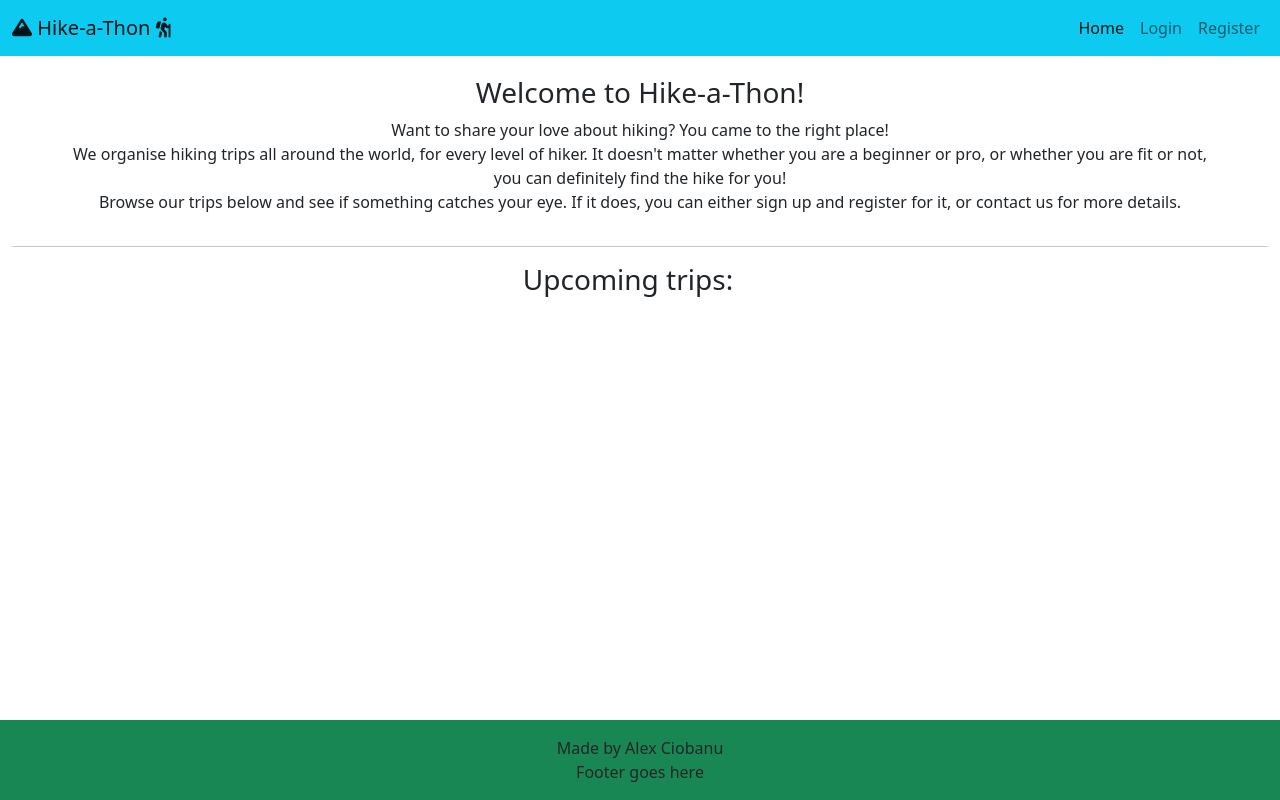
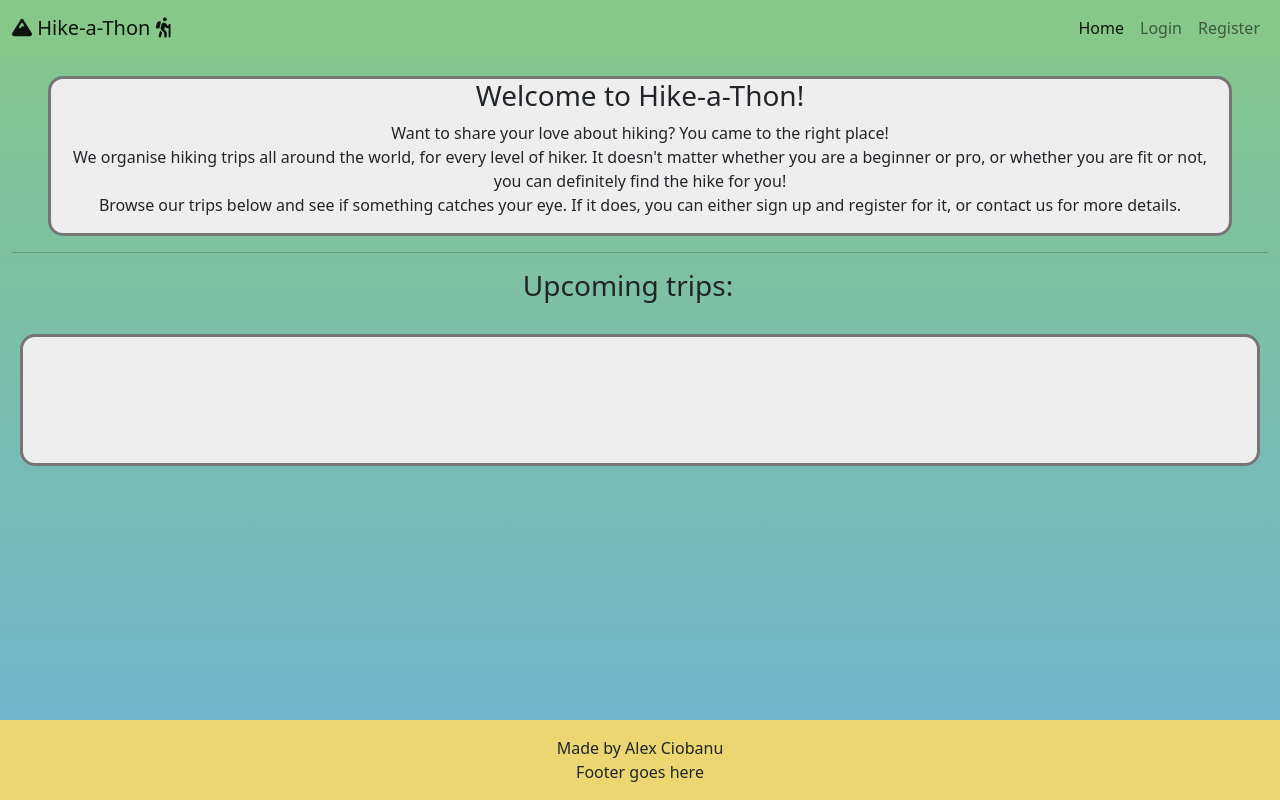
Before and after one commit to AlexGCbn/CI_PP4_Hike-a-thon, a Django app: page / in a window 1280 px wide. Run offline with Django 3.2, Linux system fonts and the light colour scheme; data that the repository does not hold is empty; some libraries are stand-ins or nearby versions.

Commit message:
Add colours to stylesheet

```diff
--- a/static/css/style.css
+++ b/static/css/style.css
@@ -1,5 +1,13 @@
+body {
+    background: linear-gradient(rgb(133, 200, 138), rgb(111, 178, 210));
+}
+
 main > .container-fluid {
     padding-top: 60px;
+}
+
+.navbar {
+    background-color: rgb(133, 200, 138);
 }
 
 .card-row {
@@ -15,3 +23,20 @@ main > .container-fluid {
 .trip-description {
     width: 80%;
 }
+
+.welcome-text {
+    background-color: rgb(238, 238, 238);
+    border: 3px solid rgba(0, 0, 0, 0.5);
+    border-radius: 15px;
+}
+
+.trip-cards {
+    background-color: rgb(238, 238, 238);
+    border: 3px solid rgba(0, 0, 0, 0.5);
+    border-radius: 15px;
+    padding: 5%;
+}
+
+.footer {
+    background-color: rgb(235, 214, 113);
+}
--- a/templates/base.html
+++ b/templates/base.html
@@ -18,7 +18,7 @@
 
 <body class="d-flex flex-column min-vh-100">
     <!-- Navigation -->
-    <nav class="navbar navbar-expand-md navbar-light fixed-top bg-info">
+    <nav class="navbar navbar-expand-md navbar-light fixed-top">
         <div class="container-fluid">
             <a class="navbar-brand" href="{% url 'home' %}"><i class="fa-solid fa-mountain"></i> Hike-a-Thon <i class="fa-solid fa-person-hiking"></i></a>
             <div class="align-items-end">
@@ -60,7 +60,7 @@
         {% endblock content %}
     </main>
 
-    <footer class="footer mt-auto py-3 bg-success">
+    <footer class="footer mt-auto py-3">
         <div class="container">
             <p class="m-0 text-center">Made by Alex Ciobanu</p>
             <p class="m-0 text-center">Footer goes here </p>
--- a/templates/index.html
+++ b/templates/index.html
@@ -4,7 +4,7 @@
 
 <div class="container-fluid">
     <div class="row">
-        <div class="col text-center mt-3 mx-5">
+        <div class="col text-center mt-3 mx-5 welcome-text">
             <h3>Welcome to Hike-a-Thon!</h3>
             <p>
                 Want to share your love about hiking? You came to the right place! <br>
@@ -22,7 +22,7 @@
 
         <!-- Trip cards -->
         <div class="col-12 mt-3 left">
-            <div class="row m-2 gy-2">
+            <div class="row m-2 gy-2 trip-cards">
                 {% for trip in trip_list %}
 
                 <div class="card text-center col-sm-8 col-md-3 mx-auto">
```
